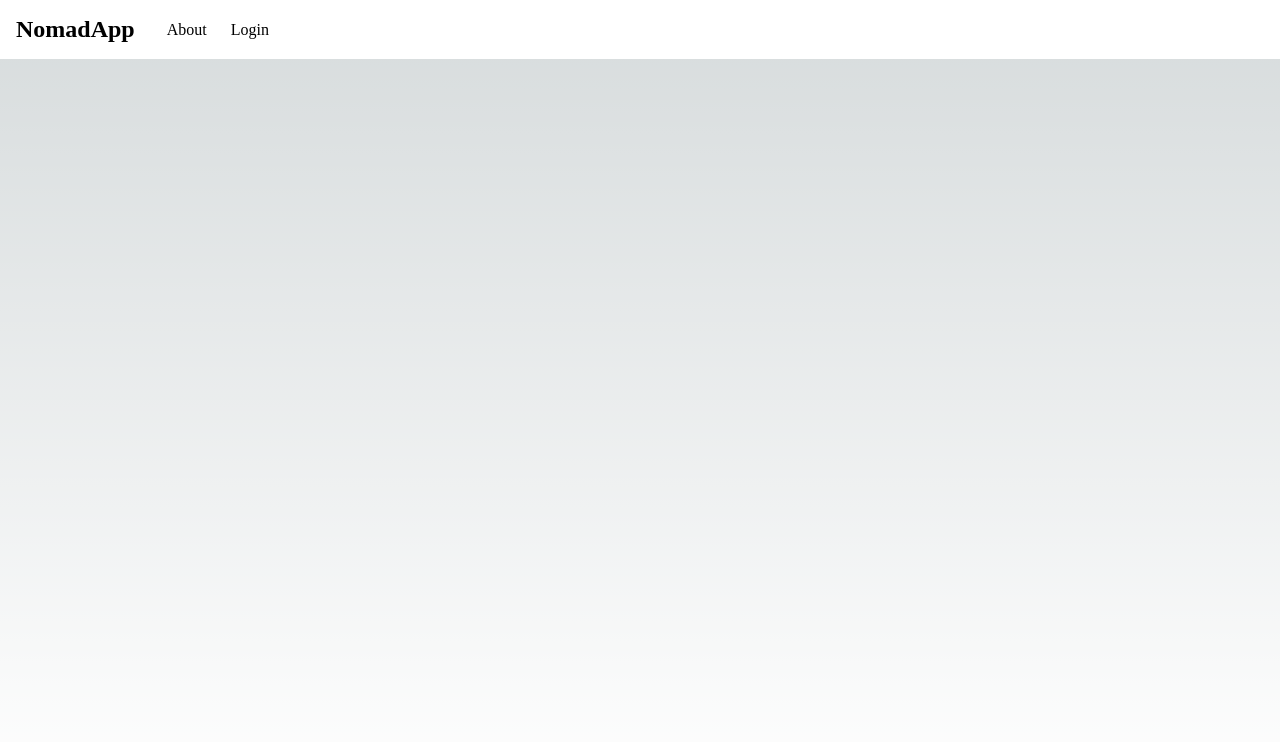
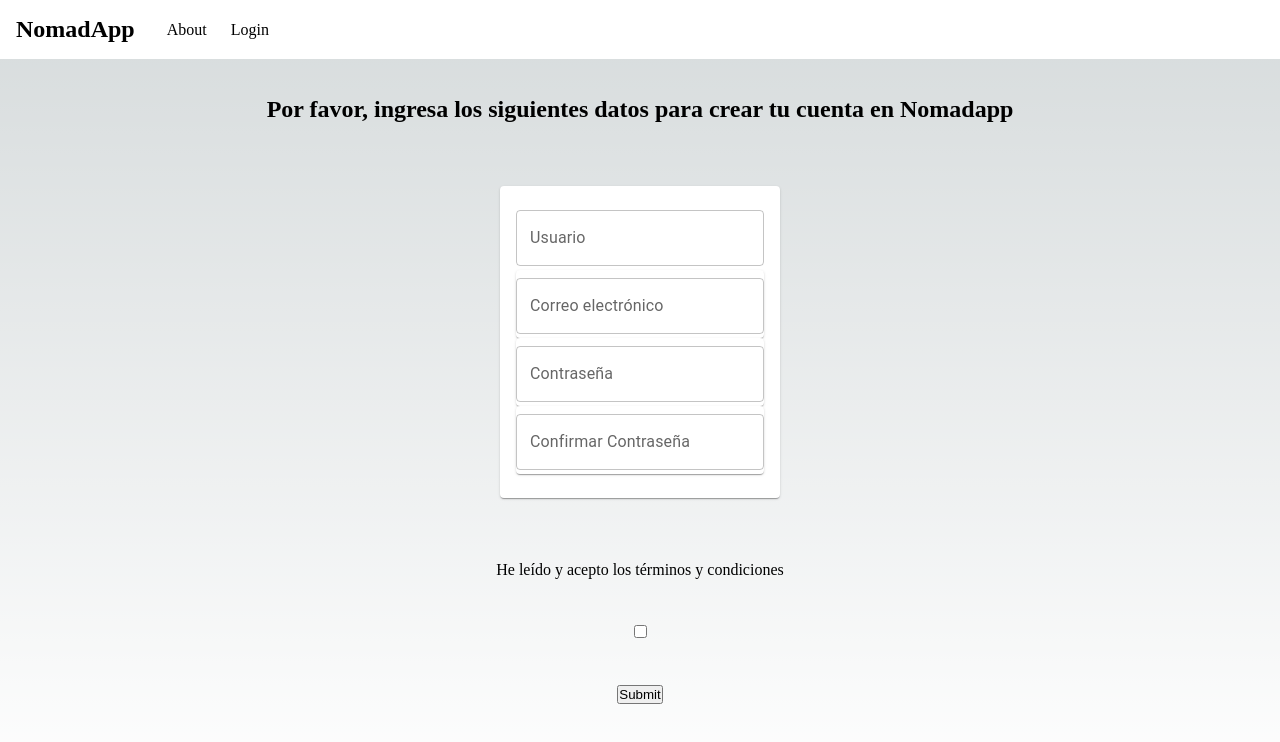
Before and after one commit to Jvelm/Nomadapp, a Next.js app: page / in a window 1280 px wide. Shown: the top 742 px of the page. Built offline with nearby package versions, Linux system fonts and the light colour scheme.

Commit message:
A acomodar el formulario

```diff
--- a/src/components/Registro/formulario.js
+++ b/src/components/Registro/formulario.js
@@ -1,63 +1,102 @@
-import { useState } from "react";
-
+import { useState } from 'react';
+import { Box, Grid, TextField, Card, CardContent, CardAction } from '@mui/material';
 
 export default function Formulario() {
-    const [usuario, setUsuario] = useState("");
-    const [correo, setCorreo] = useState("");
-    const [contraseña, setContraseña] = useState("");
-    const [confirmacion, setConfirmacion] = useState("");
+  const [usuario, setUsuario] = useState('');
+  const [correo, setCorreo] = useState('');
+  const [contraseña, setContraseña] = useState('');
+  const [confirmacion, setConfirmacion] = useState('');
   const [terminos, setTerminos] = useState(false);
 
-    const handleSubmit= e => {
+  const handleSubmit = (e) => {
     e.preventDefault();
-        alert("Has creado una cuenta correctamente")
-    }
-    console.log(usuario, correo, contraseña, confirmacion, terminos)
+    alert('Has creado una cuenta correctamente');
+  };
+  console.log(usuario, correo, contraseña, confirmacion, terminos);
   return (
     <>
       <h2> Por favor, ingresa los siguientes datos para crear tu cuenta en Nomadapp</h2>
-        <form onSubmit={handleSubmit}>
+      <Box my={2}>
+        <Grid container direction='row' spacing={2}>
+          <Grid item xs={20} sm={20} md={20} lg={20} xl={20}>
+            <Card>
+              <CardContent>
+                <TextField
+                  error={false}
+                  label='Usuario'
+                  type='text'
+                  name='usuario'
+                  margin='dense'
+                  fullWidth
+                  variant='outlined'
+                />
+                <Grid container direction='row' spacing={2}>
+                  <Grid item xs={20} sm={20} md={20} lg={20} xl={20}>
+                    <Card>
+                      <TextField
+                        error={false}
+                        label='Correo electrónico'
+                        type='text'
+                        name='Correo electrónico'
+                        margin='dense'
+                        fullWidth
+                        variant='outlined'
+                      />
+
+                    </Card>
+                  </Grid>
+                </Grid>
+                <Grid container direction='row' spacing={2}>
+                  <Grid item xs={20} sm={20} md={20} lg={20} xl={20}>
+                    <Card>
+                      <TextField
+                        error={false}
+                        label='Contraseña'
+                        type='text'
+                        name='Contraseña'
+                        margin='dense'
+                        fullWidth
+                        variant='outlined'
+                      />
+
+                    </Card>
+                  </Grid>
+                </Grid>
+                <Grid container direction='row' spacing={2}>
+                  <Grid item xs={20} sm={20} md={20} lg={20} xl={20}>
+                    <Card>
+                      <TextField
+                        error={false}
+                        label='Confirmar Contraseña'
+                        type='text'
+                        name='Confirmar Contraseña'
+                        margin='dense'
+                        fullWidth
+                        variant='outlined'
+                      />
+
+                    </Card>
+                  </Grid>
+                </Grid>
+
+              </CardContent>
+            </Card>
+          </Grid>
+        </Grid>
+
+      </Box>
+
+
+
+      <label htmlFor='terminos'> He leído y acepto los términos y condiciones</label>
       <input
-             type="text"
-              id="usuario"
-              value={usuario}
-              onChange={(e) => setUsuario(e.target.value)}
-              />
-              <label htmlFor="correo"></label>
-            <input
-             type="text"
-              id="correo"
-              name="correo"
-              value={correo}
-              onChange={(e) => setCorreo(e.target.value)}
-              />
-               <input
-             type="text"
-              id="contraseña"
-              name="contraseña"
-              value={contraseña}
-              onChange={(e) => setContraseña(e.target.value)}
-
-              />
-              <input
-             type="text"
-              id="confirmarcontraseña"
-              name="confirmarcontraseña"
-              value={confirmacion}
-              onChange={(e) => setConfirmacion(e.target.value)}
-              />
-              <br/>
-              <label htmlFor="terminos"> He leído y acepto los términos y condiciones</label>
-              <input
-              type="checkbox"
+        type='checkbox'
         value={terminos}
-              id="terminos"
-              name="terminos"
+        id='terminos'
+        name='terminos'
         onChange={(e) => setTerminos(e.target.checked)}
       />
-              <input type="submit"/>
-
-        </form>
+      <input type='submit' />
     </>
-    )
+  );
 }
--- a/src/pages/index.js
+++ b/src/pages/index.js
@@ -1,7 +1,7 @@
 import Head from 'next/head';
 import styles from '@/styles/Home.module.css';
 import Navbar from '@/components/Navbar';
-//import Formulario from './components/Registro/formulario';
+import Formulario from '@/components/Registro/formulario';
 
 
 export default function Home() {
@@ -15,6 +15,7 @@ export default function Home() {
       </Head>
       <main className={styles.main}>
         <Navbar/>
+        <Formulario/>
       </main>
     </>
   );
```
Also changed, not shown: src/components/Registro/checkbox.js (added, +21 -0 lines). Lines whose indentation alone changed are shown as unchanged.
